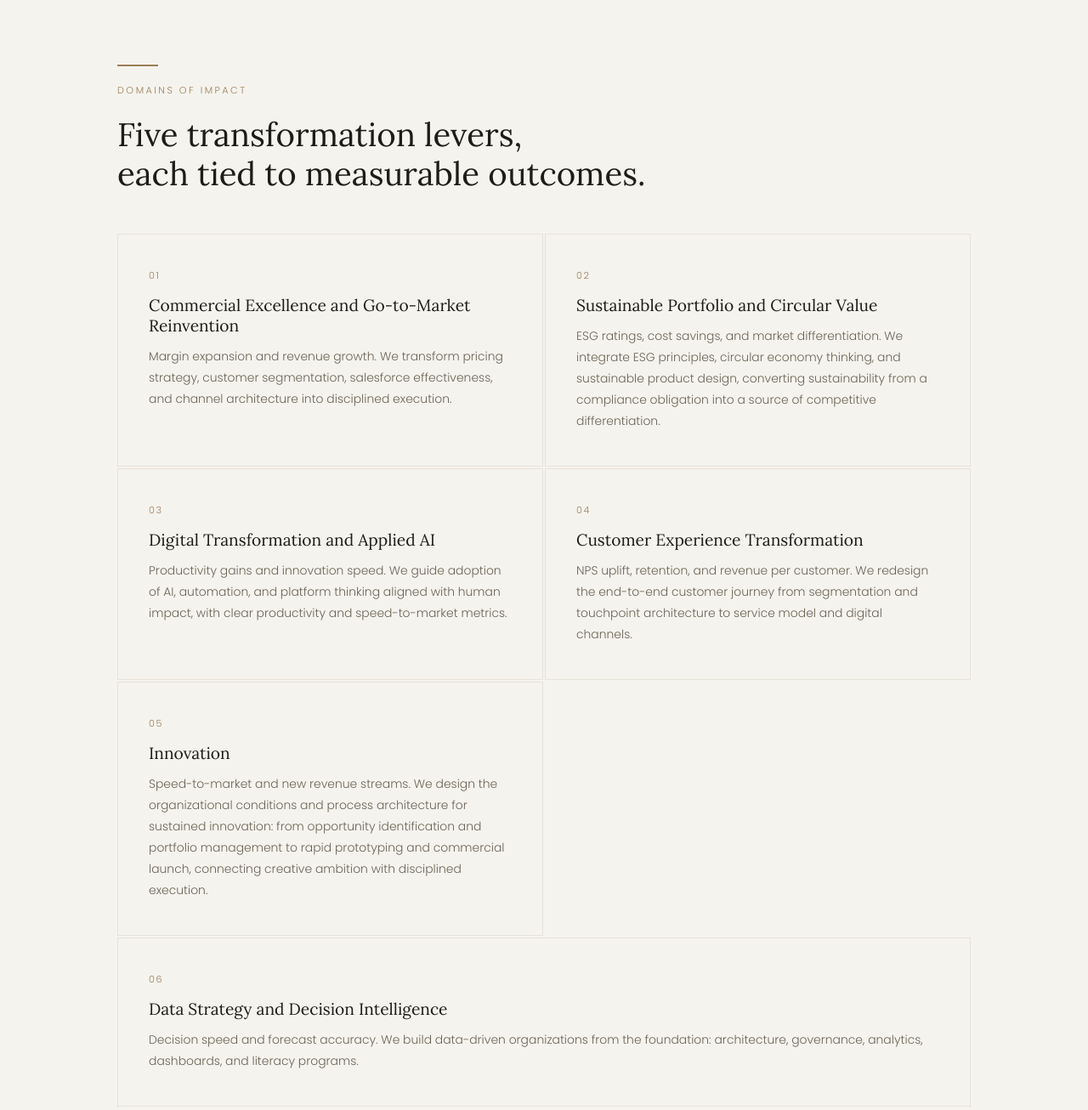
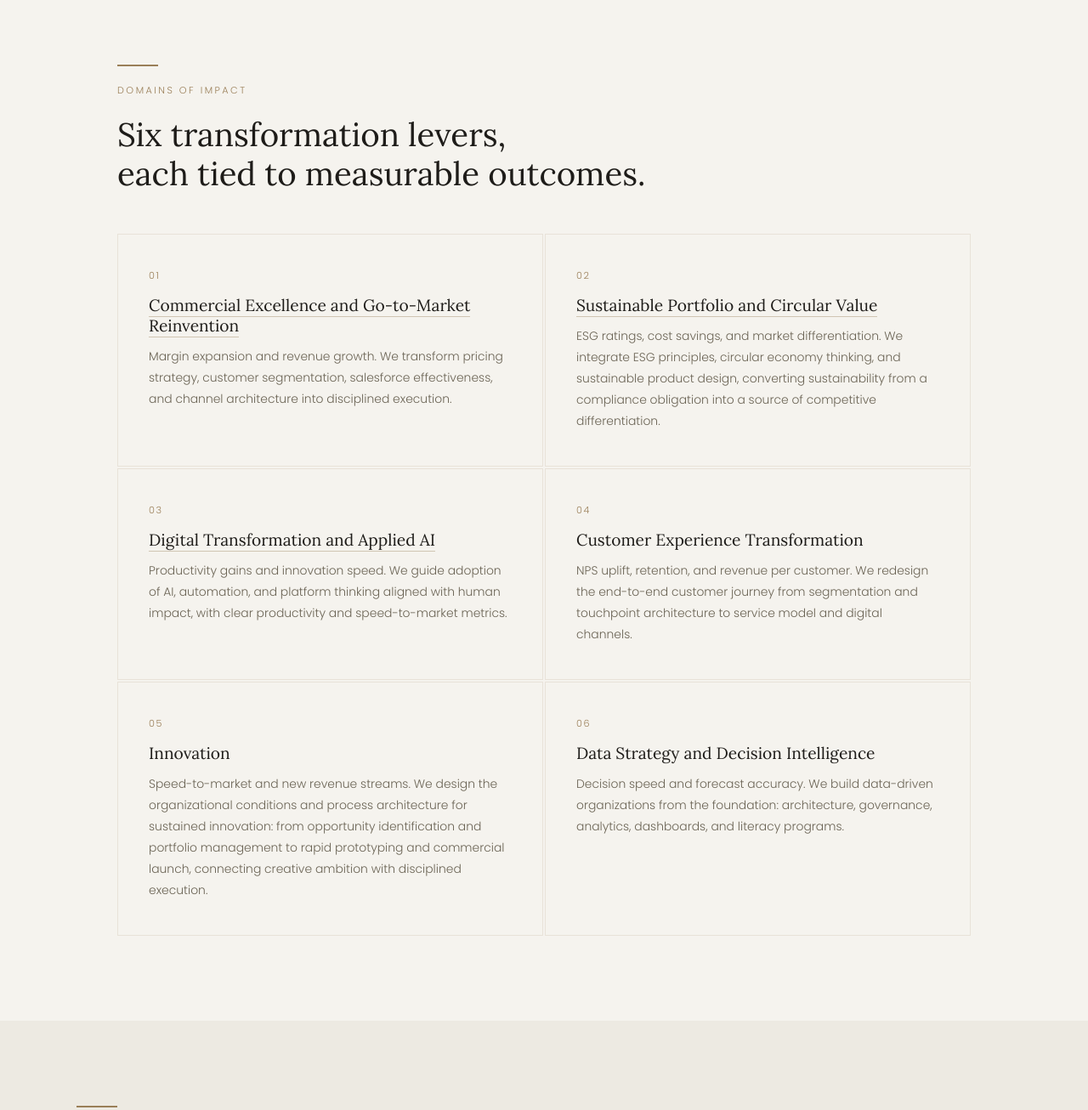
Before and after one commit to manuelandrestorovaron/terrae-vc, a plain HTML site: page partners.html in a window 1280 px wide. Shown: the part 1560-2866 px from the top of the page at 85% size. Drawn offline with Linux system fonts and the light colour scheme.

Commit message:
Add files via upload

```diff
--- a/partners.html
+++ b/partners.html
@@ -214,21 +214,21 @@
 <section class="section" id="domains">
   <div class="divider"></div>
   <p class="section-label fade-up" data-en="Domains of Impact" data-es="Dominios de Impacto">Domains of Impact</p>
-  <h2 class="section-title fade-up" data-en="Five transformation levers,<br>each tied to measurable outcomes." data-es="Cinco palancas de transformación,<br>cada una vinculada a resultados medibles.">Five transformation levers,<br>each tied to measurable outcomes.</h2>
+  <h2 class="section-title fade-up" data-en="Six transformation levers,<br>each tied to measurable outcomes." data-es="Seis palancas de transformación,<br>cada una vinculada a resultados medibles.">Six transformation levers,<br>each tied to measurable outcomes.</h2>
   <div class="domains-grid fade-up">
     <div class="domain-card">
       <p class="domain-num">01</p>
-      <h3 class="domain-title" data-en="Commercial Excellence and Go-to-Market Reinvention" data-es="Excelencia Comercial y Reinvención del Go-to-Market">Commercial Excellence and Go-to-Market Reinvention</h3>
+      <h3 class="domain-title"><a href="#papers" style="color:inherit;text-decoration:none;border-bottom:1px solid rgba(154,127,88,0.4);padding-bottom:1px;transition:border-color 0.2s;" data-en="Commercial Excellence and Go-to-Market Reinvention" data-es="Excelencia Comercial y Reinvención del Go-to-Market">Commercial Excellence and Go-to-Market Reinvention</a></h3>
       <p class="domain-body" data-en="Margin expansion and revenue growth. We transform pricing strategy, customer segmentation, salesforce effectiveness, and channel architecture into disciplined execution." data-es="Expansión de margen y crecimiento de ingresos. Transformamos estrategia de precios, segmentación, efectividad de la fuerza de ventas y arquitectura de canales en ejecución disciplinada.">Margin expansion and revenue growth. We transform pricing strategy, customer segmentation, salesforce effectiveness, and channel architecture into disciplined execution.</p>
     </div>
     <div class="domain-card">
       <p class="domain-num">02</p>
-      <h3 class="domain-title" data-en="Sustainable Portfolio and Circular Value" data-es="Portafolio Sostenible y Valor Circular">Sustainable Portfolio and Circular Value</h3>
+      <h3 class="domain-title"><a href="#papers" style="color:inherit;text-decoration:none;border-bottom:1px solid rgba(154,127,88,0.4);padding-bottom:1px;transition:border-color 0.2s;" data-en="Sustainable Portfolio and Circular Value" data-es="Portafolio Sostenible y Valor Circular">Sustainable Portfolio and Circular Value</a></h3>
       <p class="domain-body" data-en="ESG ratings, cost savings, and market differentiation. We integrate ESG principles, circular economy thinking, and sustainable product design, converting sustainability from a compliance obligation into a source of competitive differentiation." data-es="Ratings ESG, ahorro de costos y diferenciación de mercado. Integramos principios ESG, economía circular y diseño de productos sostenibles, convirtiendo la sostenibilidad de una obligación en una fuente de diferenciación competitiva.">ESG ratings, cost savings, and market differentiation. We integrate ESG principles, circular economy thinking, and sustainable product design, converting sustainability from a compliance obligation into a source of competitive differentiation.</p>
     </div>
     <div class="domain-card">
       <p class="domain-num">03</p>
-      <h3 class="domain-title" data-en="Digital Transformation and Applied AI" data-es="Transformación Digital e IA Aplicada">Digital Transformation and Applied AI</h3>
+      <h3 class="domain-title"><a href="#papers" style="color:inherit;text-decoration:none;border-bottom:1px solid rgba(154,127,88,0.4);padding-bottom:1px;transition:border-color 0.2s;" data-en="Digital Transformation and Applied AI" data-es="Transformación Digital e IA Aplicada">Digital Transformation and Applied AI</a></h3>
       <p class="domain-body" data-en="Productivity gains and innovation speed. We guide adoption of AI, automation, and platform thinking aligned with human impact, with clear productivity and speed-to-market metrics." data-es="Ganancias de productividad y velocidad de innovación. Guiamos la adopción de IA, automatización y pensamiento de plataforma alineado con el impacto humano y métricas claras.">Productivity gains and innovation speed. We guide adoption of AI, automation, and platform thinking aligned with human impact, with clear productivity and speed-to-market metrics.</p>
     </div>
     <div class="domain-card">
@@ -241,7 +241,7 @@
       <h3 class="domain-title" data-en="Innovation" data-es="Innovación">Innovation</h3>
       <p class="domain-body" data-en="Speed-to-market and new revenue streams. We design the organizational conditions and process architecture for sustained innovation: from opportunity identification and portfolio management to rapid prototyping and commercial launch, connecting creative ambition with disciplined execution." data-es="Velocidad de lanzamiento y nuevas fuentes de ingresos. Diseñamos las condiciones organizacionales y la arquitectura de procesos para la innovación sostenida: desde la identificación de oportunidades y gestión de portafolio hasta el prototipado rápido y el lanzamiento comercial, conectando la ambición creativa con la ejecución disciplinada.">Speed-to-market and new revenue streams. We design the organizational conditions and process architecture for sustained innovation: from opportunity identification and portfolio management to rapid prototyping and commercial launch, connecting creative ambition with disciplined execution.</p>
     </div>
-    <div class="domain-card" style="grid-column:span 2;">
+    <div class="domain-card">
       <p class="domain-num">06</p>
       <h3 class="domain-title" data-en="Data Strategy and Decision Intelligence" data-es="Estrategia de Datos e Inteligencia de Decisión">Data Strategy and Decision Intelligence</h3>
       <p class="domain-body" data-en="Decision speed and forecast accuracy. We build data-driven organizations from the foundation: architecture, governance, analytics, dashboards, and literacy programs." data-es="Velocidad de decisión y precisión de pronóstico. Construimos organizaciones basadas en datos desde la base: arquitectura, gobernanza, analítica, dashboards y programas de alfabetización.">Decision speed and forecast accuracy. We build data-driven organizations from the foundation: architecture, governance, analytics, dashboards, and literacy programs.</p>
```
